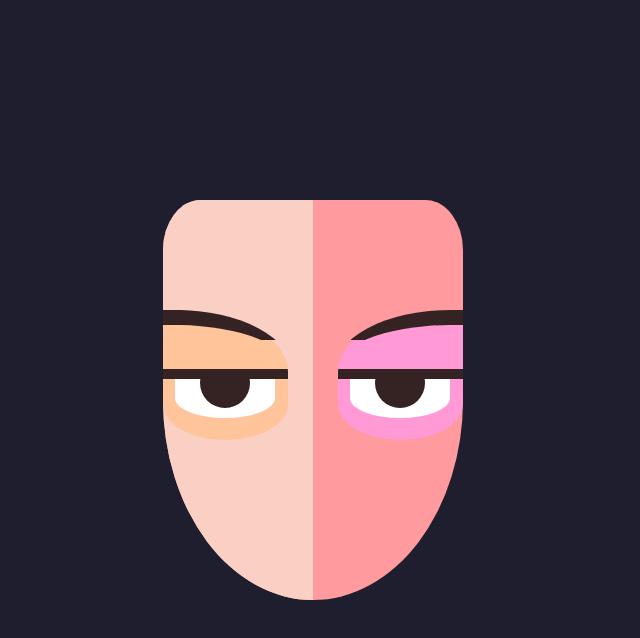
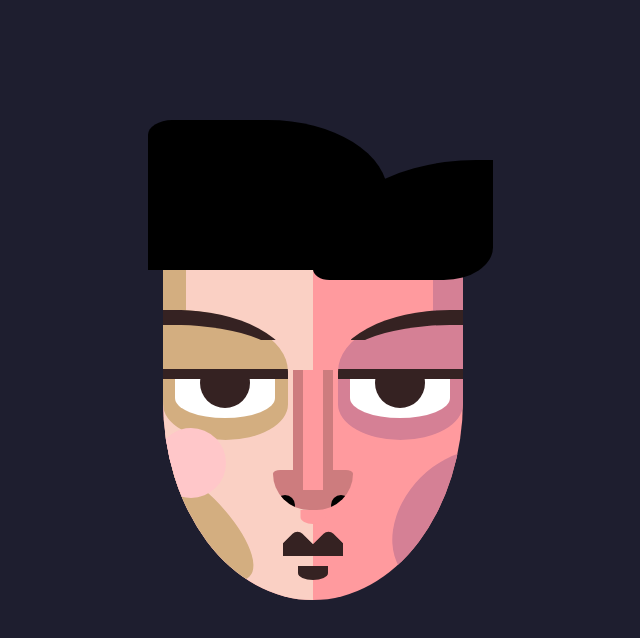
Before and after one commit to AnujaKalahara99/codeart, a plain HTML site: page index.html in a window 1280 px wide. Shown: the whole page, without its empty margins (327-967 px from the left). Drawn offline with Linux system fonts and the light colour scheme.

Commit message:
mostly finished

```diff
--- a/index.html
+++ b/index.html
@@ -50,7 +50,7 @@
       position: absolute;
       width: 100%;
       height: 45%;
-      background: #ffc49a;
+      background: rgb(211, 174, 128);
       border-radius: 0 90% 0 0;
       border-bottom: #352222 solid 10px;
       top: 0;
@@ -58,7 +58,7 @@
     }
 
     .right .eye-top {
-        background: #ff9ad7;
+        background: #d58095;
         border-radius: 90% 0 0 0;
     }
 
@@ -114,15 +114,186 @@
       position: absolute;
       width: 100%;
       height: 55%;
-      background: #ffc49a;
+      background: rgb(211, 174, 128);
       border-radius: 0 0 90% 90%;
       bottom: 0;
     }
 
     .right .eye-bottom {
-      background: #ff9ad7;
+      background: #d58095;
       border-radius: 0 0 90% 90%;
     }
+
+    .nose {
+      position: absolute;
+      width: 40px;
+      height: 100px;
+      background: #cd7c7e;
+      top: 170px;
+      left: 50%;
+      transform: translateX(-50%);
+    }
+
+    .nose::after {
+      content: '';
+      position: absolute;
+      background: #ff9a9e;
+      width: 50%;
+      height: 120%;
+      transform: translateX(50%);
+    }
+
+    .nose-lower {
+      content: '';
+      position: absolute;
+      width: 200%;
+      height: 40%;
+      background: #cd7c7e;
+      transform: translateX(-25%);
+      border-radius: 10% 10% 50% 50% / 10% 10% 100% 100%;
+      bottom: -40px;
+      overflow: hidden;
+    }
+
+    .nosetril {
+      position: absolute;
+      width: 20px;
+      height: 20px;
+      background: #000000;
+      border-radius: 50%;
+      top: 25px;
+      left: 15%;
+      transform: translateX(-50%);
+    }
+
+    .mouth {
+      position: absolute;
+      width:100px;
+      height: 70px;
+      bottom: 20px;
+      left: 50%;
+      transform: translateX(-50%);
+    }
+
+    .mouth::before {
+      content: '';
+      position: absolute;
+      width: 25%;
+      height: 20%;
+      background: #ff9a9e;
+      border-radius: 0 0 50% 50%;
+      top: 0px;
+      left: 50%;
+      transform: translateX(-50%);
+    }
+
+    .lips {
+      position: absolute;
+      width: 60%;
+      height: 40%;
+      top: 25%;
+      left: 50%;
+      transform: translate(-50%);
+      overflow: hidden;
+    }
+
+    .lips::after {
+      content: '';
+      position: absolute;
+      width: 35px;
+      height: 35px;
+      border-radius: 20%;
+      left: -5%;
+      rotate: 45deg;
+      background: #352222;
+      bottom: -15px;
+    }
+
+    .lips::before {
+      content: '';
+      position: absolute;
+      width: 35px;
+      height: 35px;
+      border-radius: 20%;
+      right: -5%;
+      rotate: 45deg;
+      background: #352222;
+      bottom: -15px;
+    }
+
+    .lips-lower {
+      position: absolute;
+      width: 30%;
+      height: 20%;
+      transform: translateX(50%);
+      background: #352222;
+      border-radius: 0 0 50% 50%;
+      bottom: 0px;
+      left: 20%;
+    }
+
+    .shadow1 {
+      position: absolute;
+      width: 15%;
+      height: 30%;
+      background: rgb(211, 174, 128);
+      top: 0;
+      left: 0;
+    }
+
+    .right .shadow1 {
+      left: 90%;
+      bottom: 0%;
+      background: #d58095;
+    }
+
+    .shadow2 {
+      position: absolute;
+      width: 40%;
+      height: 40%;
+      background: rgb(211, 174, 128);
+      border-radius: 50%;
+      rotate: -45deg;
+      bottom: 0%;
+    }
+
+    .right .shadow2 {
+      left: 80%;
+      rotate: 45deg;
+      bottom: 0%;
+      background: #d58095;
+    }
+
+    .blush {
+      position: absolute;
+      width: 70px;
+      height: 70px;
+      background: #ffc7c9;
+      border-radius: 50%;
+      top: 57%;
+      left: -5%;
+    }
+
+    .hair1 {
+      position: absolute;
+      width: 80%;
+      height: 150px;
+      background: #000000;
+      border-radius: 10% 50% 0% 0%;
+      top: -20%;
+      left: -5%;
+    }
+
+    .hair2 {
+      position: absolute;
+      width: 60%;
+      height: 120px;
+      background: #000000;
+      border-radius: 100% 0% 30% 10%;
+      top: -10%;
+      right: -10%;
+    }
+
 
   </style>
 </head>
@@ -139,6 +310,9 @@
                     </div>
                     <div class="eye-bottom"></div>
                 </div>
+                <div class="shadow1"></div>
+                <div class="shadow2"></div>
+                <div class="blush"></div>
             </div>
             <div class="left">
                 <div class="eye">
@@ -150,9 +324,23 @@
                     </div>
                     <div class="eye-bottom"></div>
                 </div>
+                <div class="shadow1"></div>
+                <div class="shadow2"></div>
+                <div class="blush"></div>
             </div>
-            <div class="mouth"></div>
+            <div class="nose">
+                <div class="nose-lower">
+                    <div class="nosetril"></div>
+                    <div class="nosetril" style="left: 85%;"></div>
+                </div>
+            </div>
+            <div class="mouth">
+                <div class="lips"></div>
+                <div class="lips-lower"></div>
+            </div>
         </div>
+        <div class="hair1"></div>
+        <div class="hair2"></div>
     </div>
 </body>
 </html>
```
